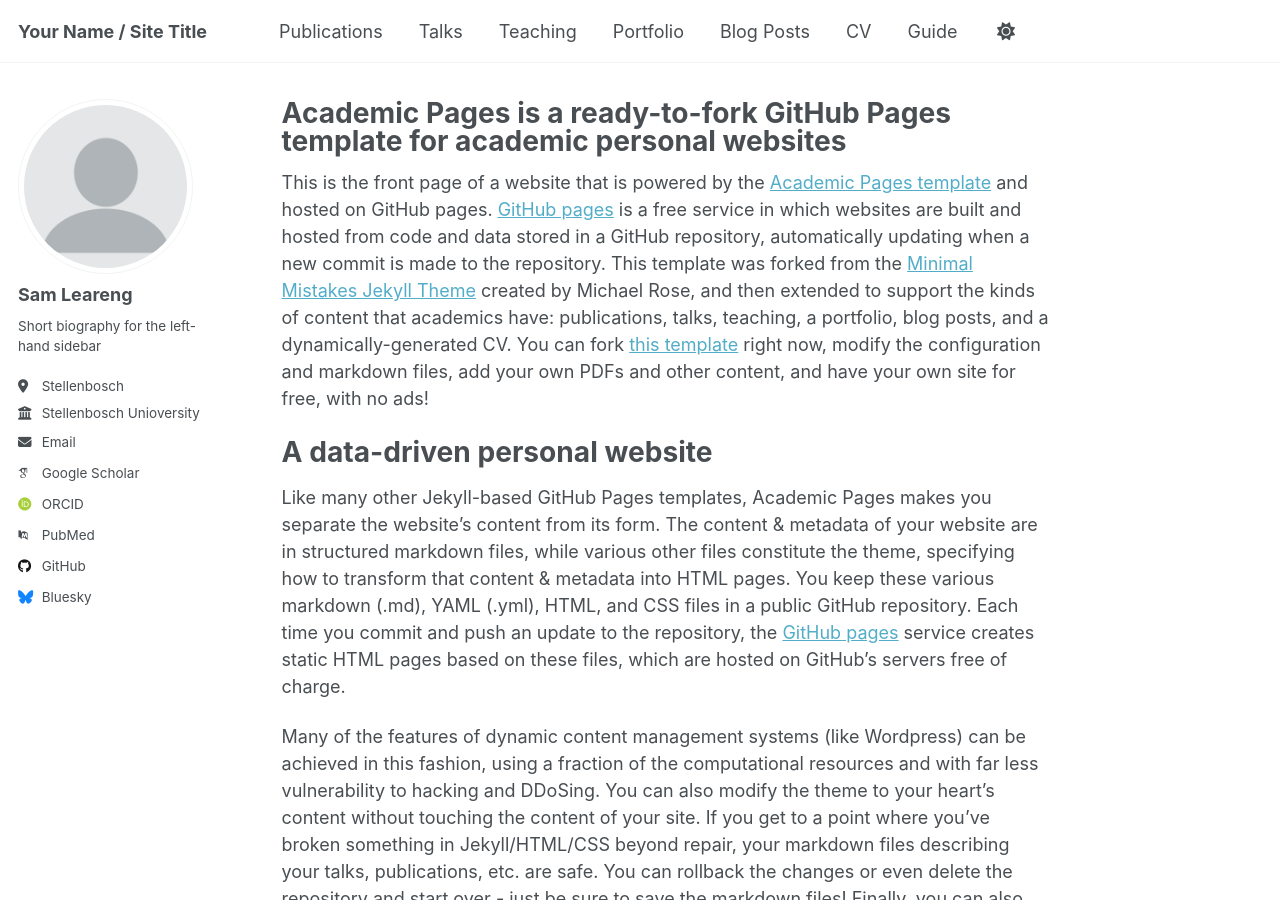
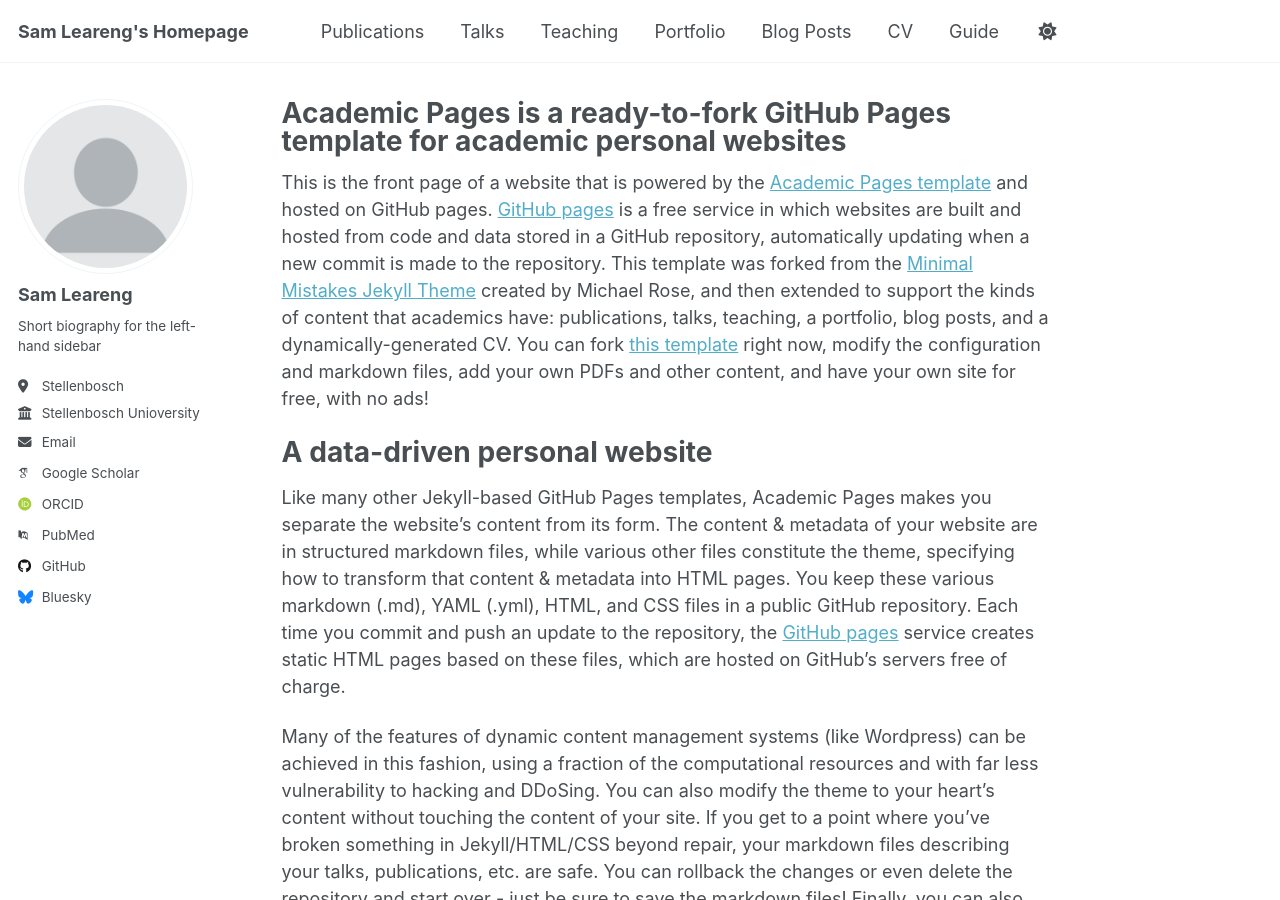
Before and after one commit to samleareng/samleareng.github.io, a Jekyll site: the page built from _pages/about.md, in a window 1280 px wide and 900 px high. Built offline with Jekyll 4.4.1, drawn with Linux system fonts in a browser that asks for light colours; some web fonts are replaced.

Commit message:
Update _config.yml

```diff
--- a/_config.yml
+++ b/_config.yml
@@ -9,11 +9,11 @@
 # Basic Site Settings
 locale                   : "en-US"
 site_theme               : "default"
-title                    : "Your Name / Site Title"
+title                    : "Sam Leareng's Homepage"
 title_separator          : "-"
 name                     : &name "Sam Leareng"
 description              : &description "personal description"
-url                      : https://academicpages.github.io # the base hostname & protocol for your site e.g. "https://[your GitHub username].github.io" or if you already have some other page hosted on Github then use "https://[your GitHub username].github.io/[Your Repo Name]"
+url                      : https://academicpages.github.io # the base hostname & protocol for your site e.g. "https://samleareng.github.io" or if you already have some other page hosted on Github then use "https://[your GitHub username].github.io/[Your Repo Name]"
 baseurl                  : "" # the subpath of your site, e.g. "/blog"
 repository               : "academicpages/academicpages.github.io"
 
```
